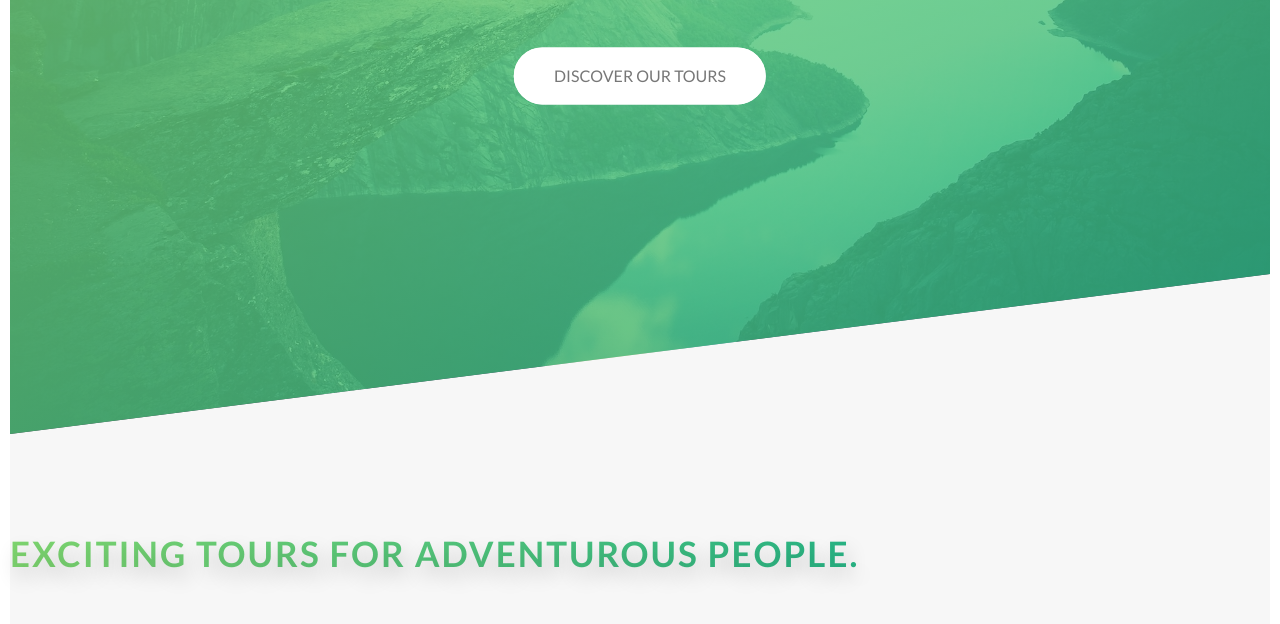
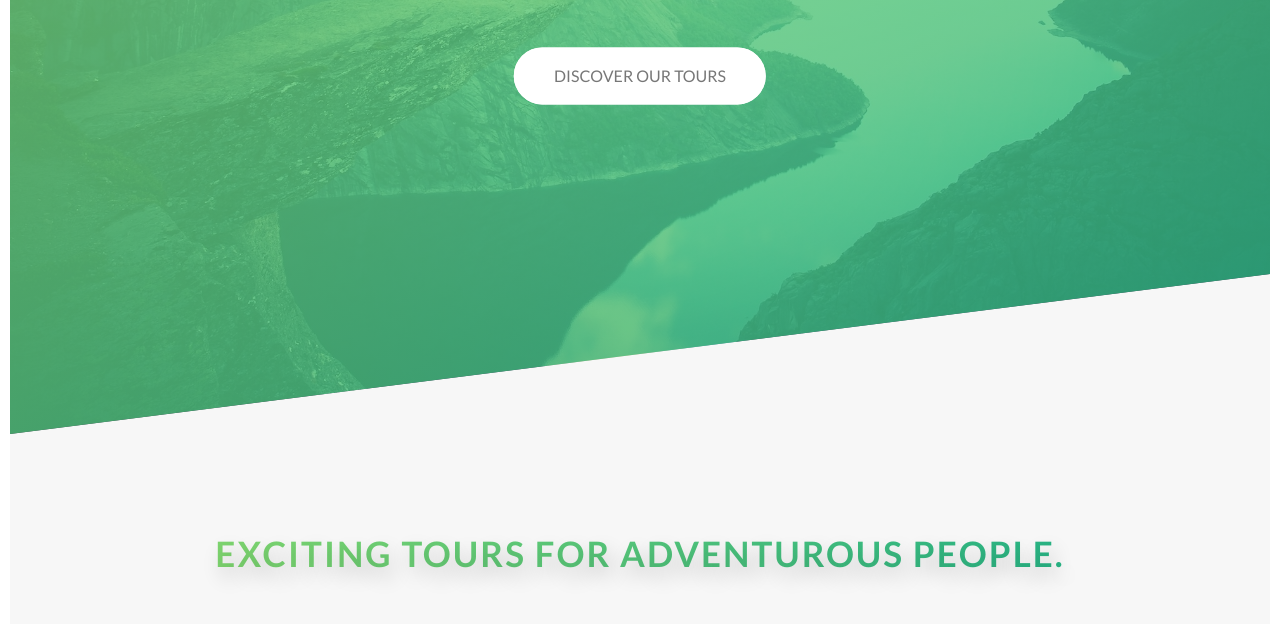
Before and after one commit to casedup/natours, a website: page index.html in a window 1280 px wide. Shown: the part 336-960 px from the top of the page. Drawn offline with Linux system fonts and the light colour scheme.

Commit message:
removed utlities folder, it has its own .scss file inside of base folder

```diff
--- a/sass/base/_utilities.scss
+++ b/sass/base/_utilities.scss
@@ -0,0 +1,3 @@
+.u-center-text {
+    text-align: center;
+}
--- a/sass/utilities/_utilities.scss
+++ /dev/null
@@ -1,3 +0,0 @@
-.u-center-text {
-    text-align: center;
-}
```
Also changed, not shown: assets/styles.css.
